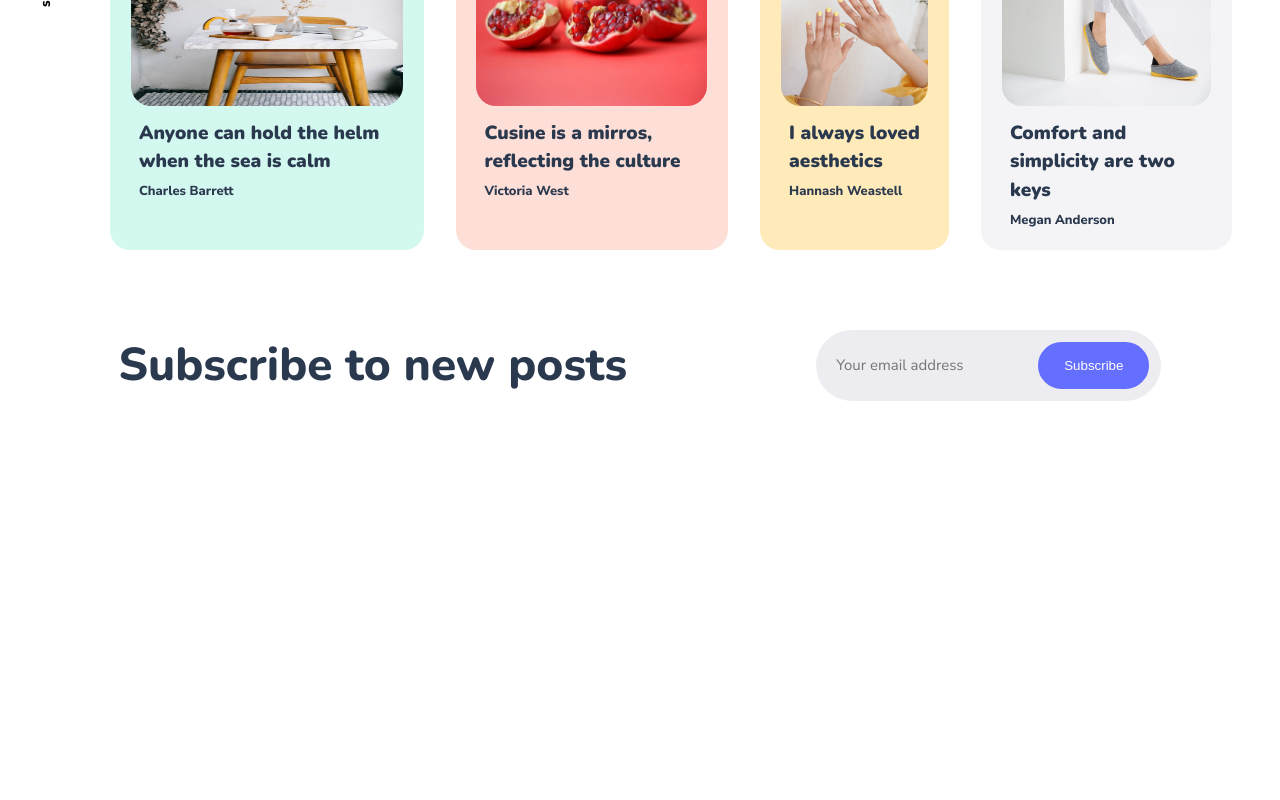
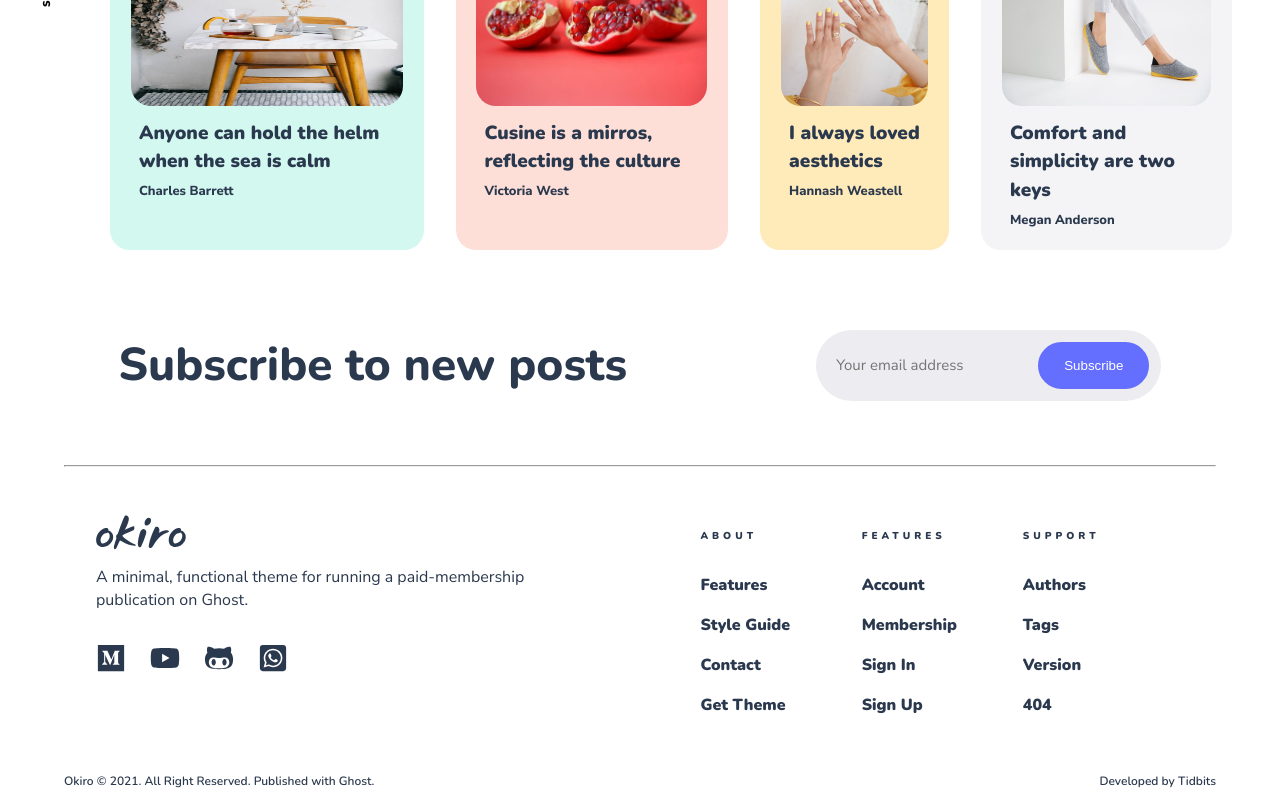
Before and after one commit to TidbitsJS/okiro, a React (Create React App) app: page / in a window 1280 px wide. Shown: the part 1322-2122 px from the top of the page. Before the commit the page ends 1755 px from the top, so only its background shows below. Built offline with nearby package versions, Linux system fonts and the light colour scheme.

Commit message:
footer component

```diff
--- a/src/App.js
+++ b/src/App.js
@@ -1,4 +1,5 @@
 import "./App.css";
+import Footer from "./container/footer/Footer";
 import Header from "./container/header/Header";
 import HomePage from "./container/pages/homepage/HomePage";
 
@@ -7,6 +8,7 @@ function App() {
     <div>
       <Header />
       <HomePage />
+      <Footer />
     </div>
   );
 }
--- /dev/null
+++ b/src/container/footer/Footer.jsx
@@ -0,0 +1,74 @@
+import React from "react";
+import {
+  FaGithubAlt,
+  FaMedium,
+  FaWhatsappSquare,
+  FaYoutube,
+} from "react-icons/fa";
+import logo from "../../assets/okiro.svg";
+
+import "./footer.css";
+
+const Footer = () => {
+  return (
+    <div className="okiro__footer">
+      <hr />
+      <div className="okiro__footer-content">
+        <div className="okiro__footer-brand">
+          <img src={logo} alt="footer-logo" />
+          <p>
+            A minimal, functional theme for running a paid-membership
+            publication on Ghost.
+          </p>
+          <div className="okiro__footer-brand_media">
+            <FaMedium />
+            <FaYoutube />
+            <FaGithubAlt />
+            <FaWhatsappSquare />
+          </div>
+        </div>
+
+        <div className="okiro__footer-links">
+          <div className="okiro__footer-links_div">
+            <h3>About</h3>
+            <div className="okiro__footer-links_div-linkDiv">
+              <p>Features</p>
+              <p>Style Guide</p>
+              <p>Contact</p>
+              <p>Get Theme</p>
+            </div>
+          </div>
+
+          <div className="okiro__footer-links_div">
+            <h3>Features</h3>
+            <div className="okiro__footer-links_div-linkDiv">
+              <p>Account</p>
+              <p>Membership</p>
+              <p>Sign in</p>
+              <p>Sign up</p>
+            </div>
+          </div>
+
+          <div className="okiro__footer-links_div">
+            <h3>Support</h3>
+            <div className="okiro__footer-links_div-linkDiv">
+              <p>Authors</p>
+              <p>Tags</p>
+              <p>Version</p>
+              <p>404</p>
+            </div>
+          </div>
+        </div>
+      </div>
+
+      <div className="okiro__footer-copyright">
+        <div>Okiro © 2021. All Right Reserved. Published with Ghost.</div>
+        <div>
+          Developed by <span>Tidbits</span>
+        </div>
+      </div>
+    </div>
+  );
+};
+
+export default Footer;
--- /dev/null
+++ b/src/container/footer/footer.css
@@ -0,0 +1,141 @@
+.okiro__footer {
+  margin-top: 2rem;
+  display: flex;
+  flex-direction: column;
+
+  padding: 0rem 4rem;
+  user-select: none;
+}
+
+.okiro__footer-content {
+  display: flex;
+  flex-direction: row;
+  padding: 0 2rem;
+
+  margin-top: 3rem;
+}
+
+.okiro__footer-brand {
+  display: flex;
+  flex-direction: column;
+  flex: 2.5;
+}
+
+.okiro__footer-brand img {
+  width: 90px;
+  height: 35px;
+
+  margin-bottom: 1rem;
+}
+
+.okiro__footer-brand p {
+  width: 80%;
+  font-family: var(--font-alt);
+  color: var(--color-font);
+  font-size: 16px;
+  line-height: 1.4;
+  font-weight: 500;
+
+  margin-bottom: 2rem;
+}
+
+.okiro__footer-links {
+  display: flex;
+  flex-wrap: wrap;
+  justify-content: flex-start;
+  align-items: flex-start;
+  flex: 2;
+}
+
+.okiro__footer-copyright {
+  margin-top: 2rem;
+  display: flex;
+  justify-content: space-between;
+  padding-bottom: 0.7rem;
+}
+
+.okiro__footer-copyright div {
+  font-family: var(--font-base);
+  color: var(--color-font);
+  font-size: 12px;
+  font-weight: 600;
+}
+
+.okiro__footer-links_div {
+  padding: 1rem 2rem 1rem 0rem;
+  flex: 1;
+}
+
+.okiro__footer-links_div h3 {
+  font-weight: 900;
+  font-family: var(--font-base);
+  font-size: 10px;
+  line-height: 1;
+  letter-spacing: 4px;
+  color: var(--color-font);
+  text-transform: uppercase;
+  margin-bottom: 1.5rem;
+}
+
+.okiro__footer-links_div-linkDiv {
+  display: flex;
+  flex-direction: column;
+}
+
+.okiro__footer-links_div-linkDiv p {
+  color: var(--color-font);
+  font-size: 16px;
+  font-weight: 900;
+  font-family: var(--font-base);
+  text-transform: capitalize;
+  line-height: 1.5;
+
+  margin: 0.5rem 0;
+  cursor: pointer;
+  white-space: nowrap;
+}
+
+.okiro__footer-links_div-linkDiv p:hover {
+  color: #132033;
+}
+
+.okiro__footer-brand_media {
+  display: flex;
+  flex-wrap: wrap;
+}
+
+.okiro__footer-brand_media svg {
+  margin: 0rem 1.5rem 1rem 0rem;
+  font-size: 30px;
+  cursor: pointer;
+  fill: var(--color-font);
+}
+
+@media screen and (max-width: 900px) {
+  .okiro__footer-content {
+    flex-direction: column;
+  }
+
+  .okiro__footer-links {
+    margin-top: 2rem;
+  }
+}
+
+@media screen and (max-width: 750px) {
+  .okiro__footer-content {
+    padding: 0;
+  }
+
+  .okiro__footer-copyright {
+    flex-direction: column-reverse;
+    justify-content: center;
+    align-items: center;
+    text-align: center;
+  }
+}
+
+@media screen and (max-width: 500px) {
+  .okiro__footer {
+    padding: 0 0.7rem;
+  }
+}
```
